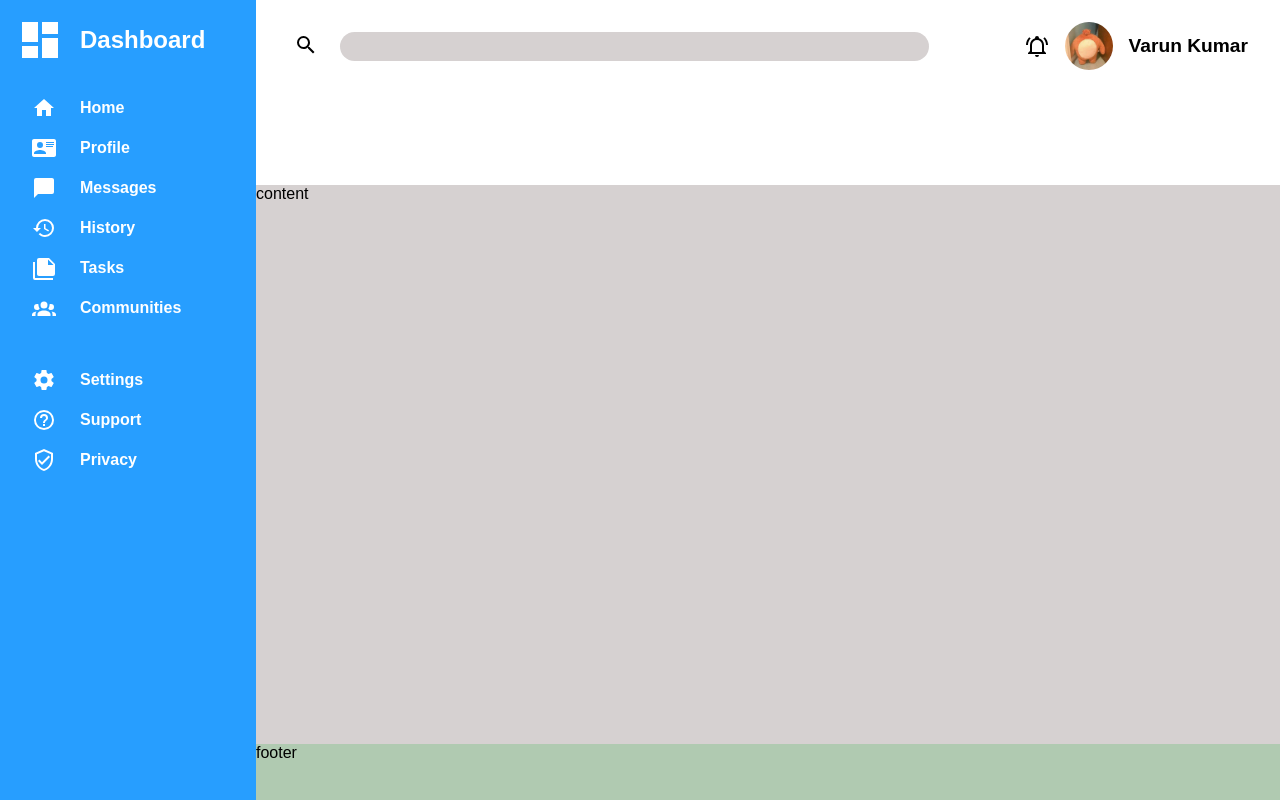
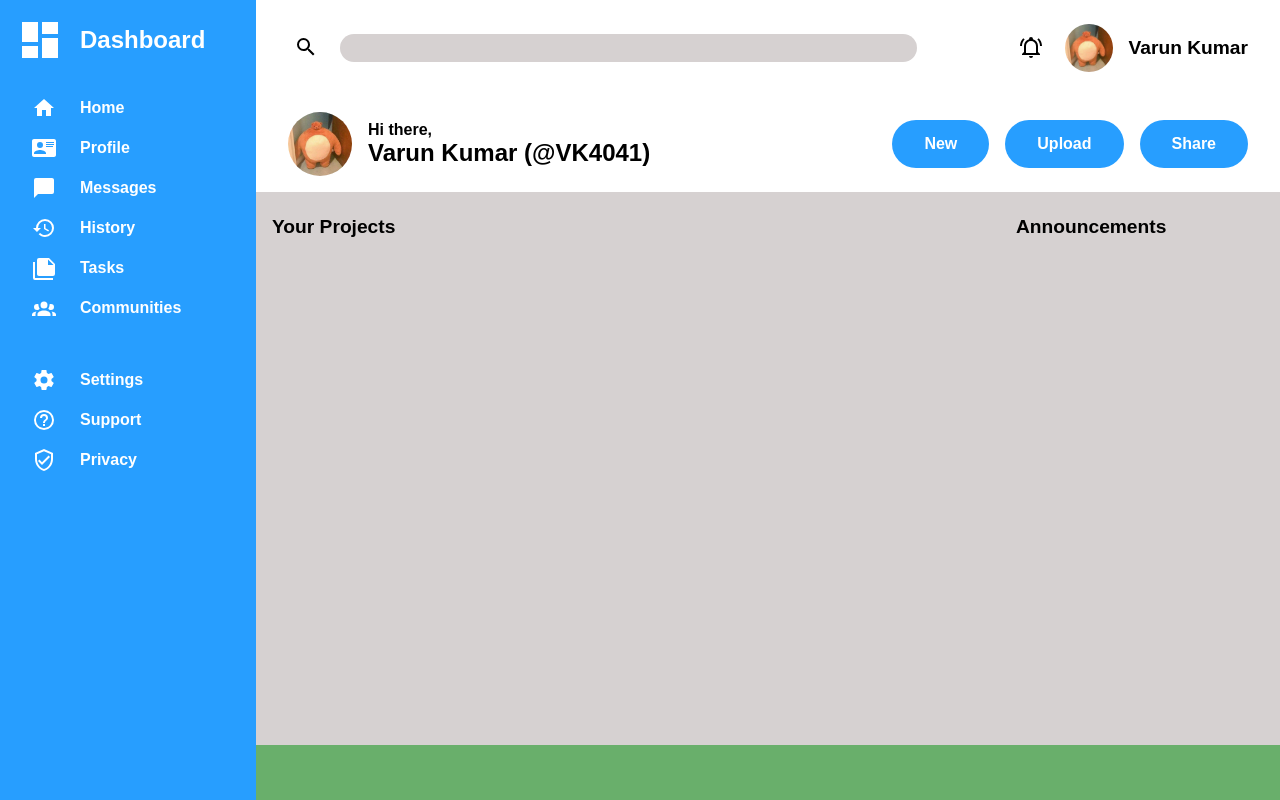
Before and after one commit to VK4041/Admin_Dashboard, a plain HTML site: page index.html in a window 1280 px wide. Drawn offline with Linux system fonts and the light colour scheme.

Commit message:
Complete styling header

```diff
--- a/index.html
+++ b/index.html
@@ -123,26 +123,43 @@
                     <input type="search">
                 </div>
                 <div class="profile">
-                    <svg xmlns="http://www.w3.org/2000/svg" viewBox="0 0 24 24">
-                        <title>bell-ring-outline</title>
-                        <path
-                            d="M10,21H14A2,2 0 0,1 12,23A2,2 0 0,1 10,21M21,19V20H3V19L5,17V11C5,7.9 7.03,5.17 10,4.29C10,4.19 10,4.1 10,4A2,2 0 0,1 12,2A2,2 0 0,1 14,4C14,4.1 14,4.19 14,4.29C16.97,5.17 19,7.9 19,11V17L21,19M17,11A5,5 0 0,0 12,6A5,5 0 0,0 7,11V18H17V11M19.75,3.19L18.33,4.61C20.04,6.3 21,8.6 21,11H23C23,8.07 21.84,5.25 19.75,3.19M1,11H3C3,8.6 3.96,6.3 5.67,4.61L4.25,3.19C2.16,5.25 1,8.07 1,11Z" />
-                    </svg>
+                    <button>
+                        <svg xmlns="http://www.w3.org/2000/svg" viewBox="0 0 24 24">
+                            <title>bell-ring-outline</title>
+                            <path
+                                d="M10,21H14A2,2 0 0,1 12,23A2,2 0 0,1 10,21M21,19V20H3V19L5,17V11C5,7.9 7.03,5.17 10,4.29C10,4.19 10,4.1 10,4A2,2 0 0,1 12,2A2,2 0 0,1 14,4C14,4.1 14,4.19 14,4.29C16.97,5.17 19,7.9 19,11V17L21,19M17,11A5,5 0 0,0 12,6A5,5 0 0,0 7,11V18H17V11M19.75,3.19L18.33,4.61C20.04,6.3 21,8.6 21,11H23C23,8.07 21.84,5.25 19.75,3.19M1,11H3C3,8.6 3.96,6.3 5.67,4.61L4.25,3.19C2.16,5.25 1,8.07 1,11Z" />
+                        </svg>
+                    </button>
                     <img class='profile-logo' src="./images/my-profile-logo.jpg" alt="profile-logo">
                     <p class="name">Varun Kumar</p>
                 </div>
             </div>
             <div class="bottom">
                 <div class="intro">
-
+                    <img class="profile-logo" src="./images/my-profile-logo.jpg" alt="my-profile-logo">
+                    <div class="intro-heading">
+                        <p class="intro-subtitle">Hi there,</p>
+                        <p class="intro-title">Varun Kumar (@VK4041)</p>
+                    </div>
                 </div>
                 <div class="action-btns">
-
+                    <button>New</button>
+                    <button>Upload</button>
+                    <button>Share</button>
                 </div>
             </div>
         </section>
-        <section class="content">content</section>
-        <section class="footer">footer</section>
+        <section class="content">
+            <div class="projects">
+                <p class="projects-header">Your Projects</p>
+            </div>
+            <div class="announcements">
+                <p class="announcements-header">Announcements</p>
+            </div>
+        </section>
+        <section class="footer">
+
+        </section>
     </main>
 </body>
 
--- a/styles.css
+++ b/styles.css
@@ -12,6 +12,7 @@ body {
     --blue: rgb(39, 158, 255);
     --white: #ffffff;
     --grey: rgb(214, 209, 209);
+
     height: 100%;
     display: grid;
     grid-template-areas:
@@ -21,6 +22,49 @@ body {
     grid-template-columns: 1fr 4fr;
     grid-template-rows: 3fr 10fr 1fr;
     font-family: sans-serif;
+}
+
+.sidebar {
+    background-color: var(--blue);
+    grid-area: sidebar;
+    padding: 1rem;
+    color: white;
+}
+
+.sidebar .title {
+    margin: 0
+}
+
+.sidebar .titleDiv {
+    display: flex;
+    gap: 1rem;
+    align-items: center;
+}
+
+.sidebar .navbar {
+    margin: 2rem 1rem 2rem 1rem;
+}
+
+.sidebar .navbar a {
+    font-weight: 600;
+    color: white;
+    display: flex;
+    gap: 1.5rem;
+    align-items: center;
+}
+
+.sidebar .navbar p:nth-last-child(3) {
+    margin-top: 3rem;
+}
+
+.sidebar .titleDiv>svg {
+    width: 3rem
+}
+
+.sidebar svg {
+    fill: white;
+    width: 1.5rem
+}
 
 .profile-logo {
     width: 3rem;
@@ -31,34 +75,27 @@ body {
     text-decoration-line: none;
 }
 
-    .content {
-        background-color: var(--grey);
-        grid-area: contents;
-    }
-
-    .footer {
-        background-color: rgb(176, 202, 177);
-        grid-area: footer;
-    }
-
 .header {
     background-color: var(--white);
     grid-area: header;
     display: grid;
     grid-template-rows: 1fr 1fr;
+}
 
-        .top {
+.header .top {
     display: flex;
     justify-content: space-between;
     gap: 6rem;
+}
 
-            .search {
+.top .search {
     align-items: center;
     flex: 1;
     display: flex;
     gap: 1rem;
+}
 
-                input {
+.search input {
     flex: 1;
     height: 1.8rem;
     border-radius: 1rem;
@@ -68,36 +105,68 @@ body {
     background-color: var(--grey);
 }
 
-                button {
+.top button {
     background-color: var(--white);
     border: none;
     border-radius: 50%;
-
-                    &:hover {
-                        box-shadow: 1px 1px 2px black
 }
 
-                    &:active {
-                        background-color: var(--grey);
-                    }
-                }
-            }
-
-            .profile {
+.top .profile {
     display: flex;
     align-items: center;
     gap: 1rem;
+}
 
-                .name {
+.top .profile .name {
     font-size: 1.2rem;
     font-weight: 600;
 }
+
+.bottom {
+    display: flex;
+    justify-content: space-between;
+    gap: 4rem;
 }
 
+.bottom .action-btns {
+    display: flex;
+    gap: 1rem;
+    align-items: center;
 }
-        .bottom{
 
+.bottom .action-btns button {
+    display: flex;
+    align-items: center;
+    background-color: var(--blue);
+    color: white;
+    font-weight: 600;
+    font-size: 1rem;
+    border: none;
+    border-radius: 1.5rem;
+    height: 2rem;
+    padding: 1.5rem 2rem;
 }
+
+.bottom .intro {
+    flex: 1;
+    display: flex;
+    align-items: center;
+    gap: 1rem;
+}
+
+.bottom .intro p {
+    margin: 0;
+    font-weight: 600;
+}
+
+.bottom .intro p:last-child {
+    font-size: 1.5rem;
+}
+
+.bottom img {
+    width: 4rem
+}
+
 .top,
 .bottom {
     padding: 1rem 2rem
@@ -107,48 +176,32 @@ body {
 svg {
     width: 1.5rem
 }
+
+button {
+    &:active {
+        background-color: var(--grey) !important;
     }
 
-    .sidebar {
-        background-color: var(--blue);
-        grid-area: sidebar;
-        padding: 1rem;
-        color: white;
-
-        svg {
-            fill: white;
-            width: 1.5rem
-        }
-
-        .titleDiv>svg {
-            width: 3rem
-        }
-
-        .navbar {
-            margin: 2rem 1rem 2rem 1rem;
-
-            a {
-                font-weight: 600;
-                color: white;
-                display: flex;
-                gap: 1.5rem;
-                align-items: center;
-            }
-
-            p:nth-last-child(3) {
-                margin-top: 3rem;
+    &:hover {
+        box-shadow: 1px 1px 2px black;
     }
 }
 
-        .title {
+.content {
+    background-color: var(--grey);
+    grid-area: contents;
+    display: grid;
+    grid-template-columns: 3fr 1fr;
+    padding: 1.5rem 1rem
+}
+
+.content>div p:first-child {
+    font-size: 1.2rem;
+    font-weight: 600;
     margin: 0
 }
 
-        .titleDiv {
-            display: flex;
-            gap: 1rem;
-            align-items: center;
+.container .footer {
+    background-color: rgb(105, 175, 107);
+    grid-area: footer;
 }
-
-    }
-}
```
Lines whose indentation alone changed are shown as unchanged.
